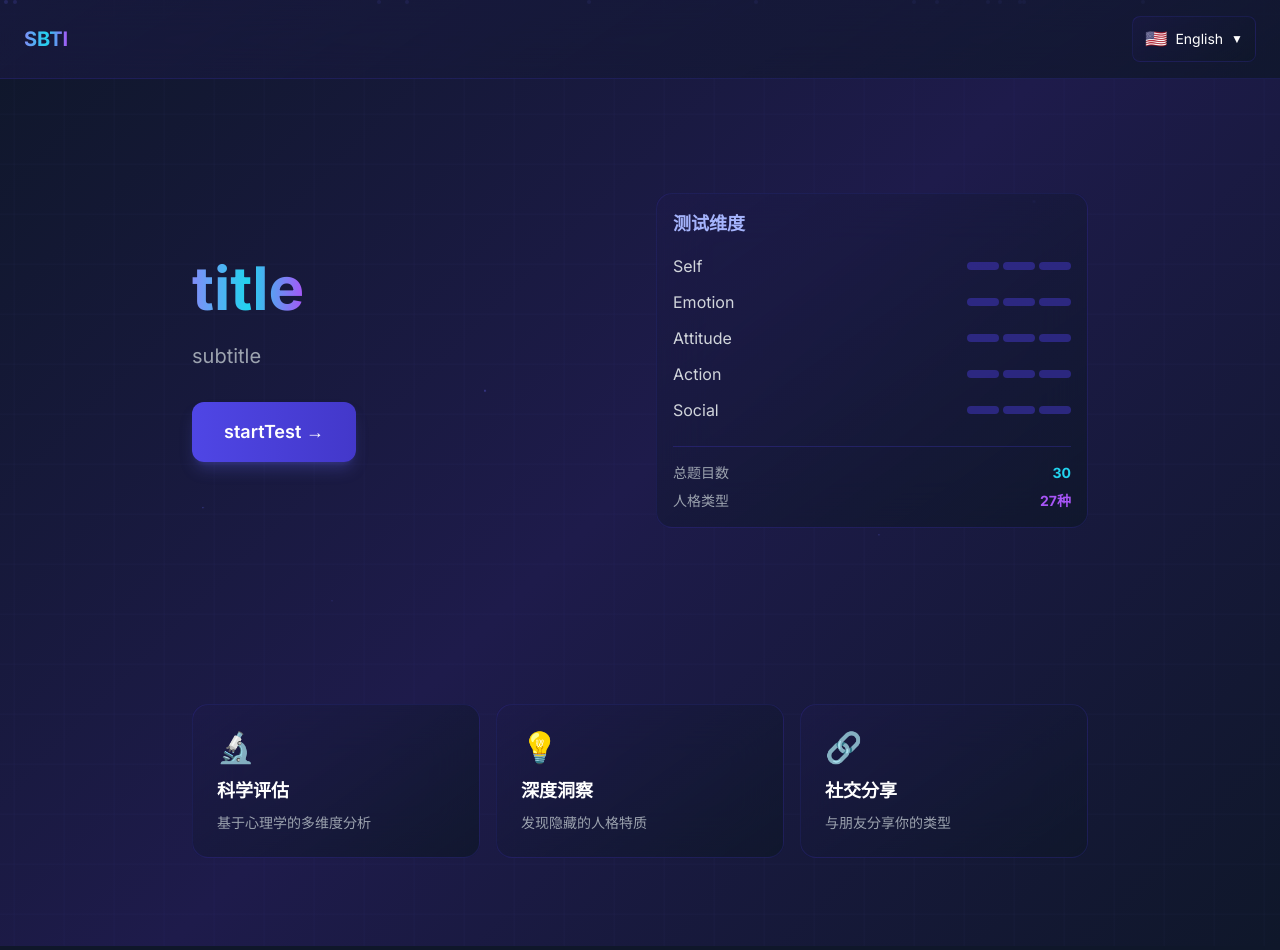
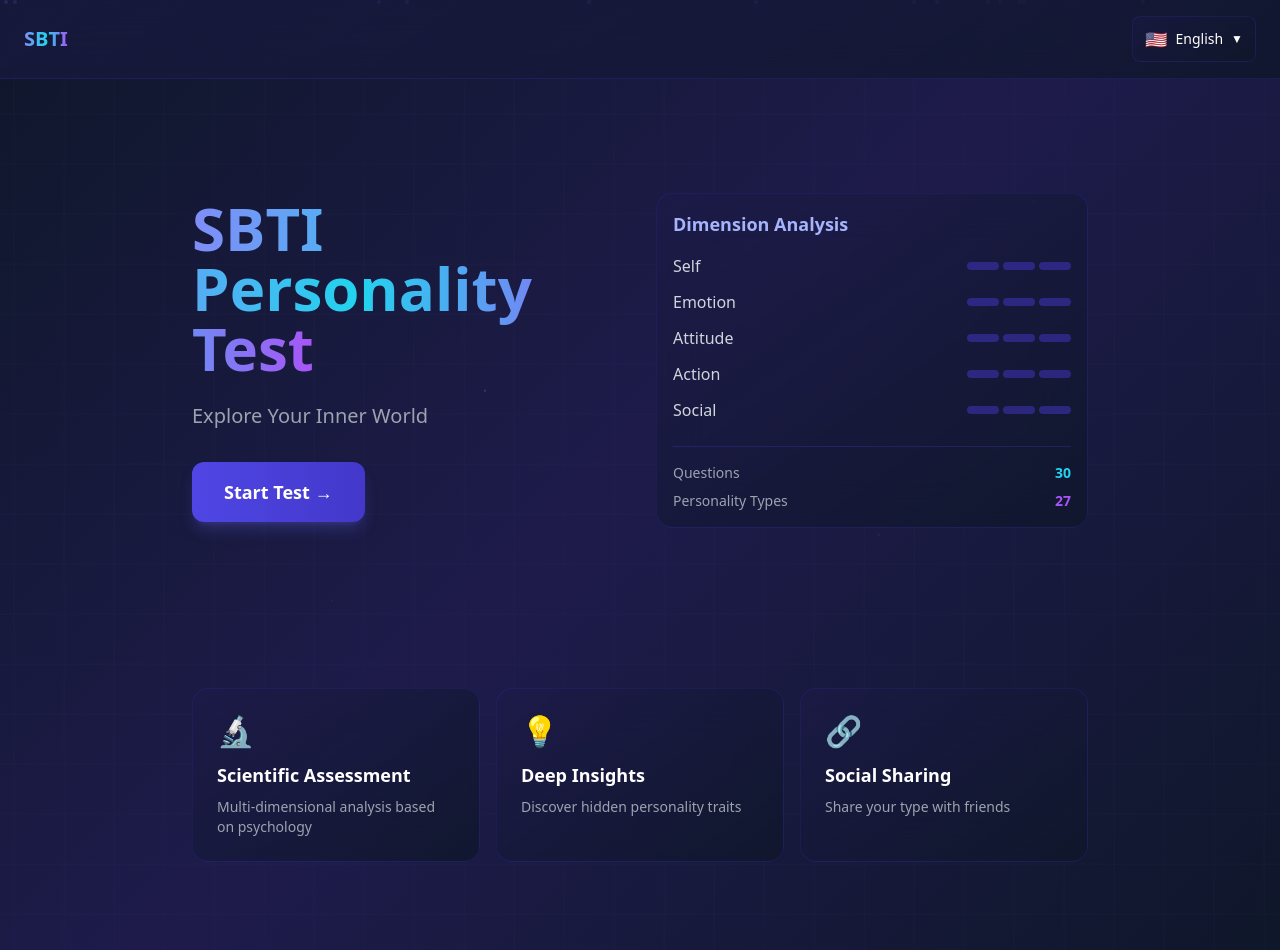
Before and after one commit to PrimeSite-K/sbti-personality-test, a Next.js app: page / in a window 1280 px wide. Built offline with nearby package versions, Linux system fonts and the light colour scheme.

Commit message:
fix: resolve hydration mismatch and translation issues

```diff
--- a/src/app/layout.tsx
+++ b/src/app/layout.tsx
@@ -1,18 +1,11 @@
+import Providers from './providers'
+import './globals.css'
 import type { Metadata } from 'next'
-import { Inter } from 'next/font/google'
-import './globals.css'
-import Providers from './providers'
-import { MediaNetScript } from '@/components/AdSense'
-
-const inter = Inter({ subsets: ['latin'] })
 
 export const metadata: Metadata = {
   title: 'SBTI Personality Test - Explore Your Inner World',
   description: 'Discover your unique personality type with our comprehensive 30-question assessment. 27 personality types, 5 language support.',
   keywords: 'SBTI, personality test, psychology, self-discovery, MBTI alternative',
-  verification: {
-    google: 'google-site-verification-code',
-  },
   other: {
     'google-adsense-account': 'ca-pub-9770495539213779',
   },
@@ -32,12 +25,9 @@ export default function RootLayout({
           crossOrigin="anonymous"
         />
       </head>
-      <body className={`${inter.className} min-h-screen bg-dark-500 text-white`}>
+      <body className="min-h-screen bg-dark-500 text-white antialiased">
         <Providers>
-          <div className="grid-background min-h-screen">
-            <MediaNetScript />
-            {children}
-          </div>
+          {children}
         </Providers>
       </body>
     </html>
--- a/src/app/page.tsx
+++ b/src/app/page.tsx
@@ -1,11 +1,11 @@
 'use client'
 
-import { useState, useEffect } from 'react'
+import { useState } from 'react'
 import { motion, AnimatePresence } from 'framer-motion'
 import LanguageSwitcher from '@/components/LanguageSwitcher'
 import TestPage from '@/components/TestPage'
 import ResultPage from '@/components/ResultPage'
-import { AdBanner, AdInFeed, SmartAd } from '@/components/AdSense'
+import { AdBanner } from '@/components/AdSense'
 import { useTranslation } from '@/lib/i18n'
 import questions from '@/data/questions.json'
 import personalityTypes from '@/data/personality-types.json'
@@ -16,29 +16,17 @@ export default function Home() {
   const [answers, setAnswers] = useState<Record<string, number>>({})
   const [result, setResult] = useState<string | null>(null)
 
-  // 计算维度得分
   const calculateResult = (answers: Record<string, number>) => {
     const dimensions: Record<string, number> = {}
-
-    // 初始化维度
     const dimList = ['S1', 'S2', 'S3', 'E1', 'E2', 'E3', 'A1', 'A2', 'A3', 'Ac1', 'Ac2', 'Ac3', 'So1', 'So2', 'So3']
     dimList.forEach(d => dimensions[d] = 0)
 
-    // 计算每个维度的平均分
     questions.forEach(q => {
       if (answers[q.id]) {
         dimensions[q.dim] = (dimensions[q.dim] || 0) + answers[q.id]
       }
     })
 
-    // 这里简化逻辑，实际应根据原网站的算法
-    // 根据得分判断人格类型
-    const scores = Object.entries(dimensions).map(([k, v]) => ({ dim: k, score: v }))
-
-    // 简化的类型判定逻辑
-    const avgScore = scores.reduce((a, b) => a + b.score, 0) / scores.length
-
-    // 基于特征的简单映射
     if (dimensions.S1 < 4) {
       if (dimensions.E1 < 4) return 'SOLO'
       return 'IMSB'
@@ -67,134 +55,81 @@ export default function Home() {
 
   return (
     <main className="relative min-h-screen">
-      {/* 背景粒子效果 */}
       <div className="particles-bg">
         {[...Array(20)].map((_, i) => (
-          <div
-            key={i}
-            className="particle"
-            style={{
-              left: `${Math.random() * 100}%`,
-              animationDelay: `${Math.random() * 15}s`,
-              animationDuration: `${10 + Math.random() * 10}s`,
-            }}
-          />
+          <div key={i} className="particle" style={{
+            left: `${Math.random() * 100}%`,
+            animationDelay: `${Math.random() * 15}s`,
+            animationDuration: `${10 + Math.random() * 10}s`,
+          }} />
         ))}
       </div>
 
-      {/* 导航栏 */}
       <nav className="fixed top-0 left-0 right-0 z-50 glass-card rounded-none border-t-0 border-x-0">
         <div className="max-w-7xl mx-auto px-6 py-4 flex justify-between items-center">
-          <motion.h1
-            className="text-xl font-bold glow-text cursor-pointer"
-            whileHover={{ scale: 1.05 }}
-            onClick={() => setStage('home')}
-          >
+          <motion.h1 className="text-xl font-bold glow-text cursor-pointer" onClick={() => setStage('home')}>
             SBTI
           </motion.h1>
           <LanguageSwitcher />
         </div>
       </nav>
 
-      {/* 主内容区 */}
       <div className="pt-20 pb-10 px-6">
         <AnimatePresence mode="wait">
           {stage === 'home' && (
-            <motion.div
-              key="home"
-              initial={{ opacity: 0, y: 20 }}
-              animate={{ opacity: 1, y: 0 }}
-              exit={{ opacity: 0, y: -20 }}
-              className="max-w-4xl mx-auto"
-            >
-              {/* 主视觉区 */}
+            <motion.div key="home" initial={{ opacity: 0, y: 20 }} animate={{ opacity: 1, y: 0 }} exit={{ opacity: 0, y: -20 }} className="max-w-4xl mx-auto">
               <div className="flex flex-col lg:flex-row gap-8 items-center min-h-[70vh]">
-                {/* 左侧：标题和开始按钮 */}
                 <div className="flex-1 text-center lg:text-left">
-                  <motion.h2
-                    className="text-5xl lg:text-6xl font-bold mb-6"
-                    initial={{ opacity: 0, x: -30 }}
-                    animate={{ opacity: 1, x: 0 }}
-                    transition={{ delay: 0.2 }}
-                  >
-                    <span className="glow-text">{t('title')}</span>
+                  <motion.h2 className="text-5xl lg:text-6xl font-bold mb-6">
+                    <span className="glow-text">{t('ui.title')}</span>
                   </motion.h2>
-                  <motion.p
-                    className="text-xl text-gray-400 mb-8"
-                    initial={{ opacity: 0, x: -30 }}
-                    animate={{ opacity: 1, x: 0 }}
-                    transition={{ delay: 0.3 }}
-                  >
-                    {t('subtitle')}
+                  <motion.p className="text-xl text-gray-400 mb-8">
+                    {t('ui.subtitle')}
                   </motion.p>
                   <motion.button
                     onClick={() => setStage('test')}
-                    className="glow-button px-8 py-4 rounded-xl text-lg font-semibold"
-                    initial={{ opacity: 0, y: 20 }}
-                    animate={{ opacity: 1, y: 0 }}
-                    transition={{ delay: 0.4 }}
+                    className="glow-button px-8 py-4 rounded-xl text-lg font-semibold cursor-pointer"
                     whileHover={{ scale: 1.05 }}
                     whileTap={{ scale: 0.95 }}
                   >
-                    {t('startTest')} →
+                    {t('ui.startTest')} →
                   </motion.button>
                 </div>
 
-                {/* 右侧：数据面板 */}
-                <motion.div
-                  className="flex-1 max-w-md w-full"
-                  initial={{ opacity: 0, x: 30 }}
-                  animate={{ opacity: 1, x: 0 }}
-                  transition={{ delay: 0.5 }}
-                >
+                <motion.div className="flex-1 max-w-md w-full">
                   <div className="data-panel">
-                    <h3 className="text-lg font-semibold mb-4 text-primary-300">测试维度</h3>
+                    <h3 className="text-lg font-semibold mb-4 text-primary-300">{t('ui.dimensions')}</h3>
                     <div className="space-y-3">
-                      {['S', 'E', 'A', 'Ac', 'So'].map((dim, i) => (
+                      {['S', 'E', 'A', 'Ac', 'So'].map(dim => (
                         <div key={dim} className="flex items-center justify-between">
                           <span className="text-gray-300">{t(`dimensions.${dim}.name`)}</span>
                           <div className="flex gap-1">
-                            {[1,2,3].map(n => (
-                              <div key={n} className="w-8 h-2 rounded bg-primary-700/50" />
-                            ))}
+                            {[1,2,3].map(n => <div key={n} className="w-8 h-2 rounded bg-primary-700/50" />)}
                           </div>
                         </div>
                       ))}
                     </div>
                     <div className="mt-6 pt-4 border-t border-primary-700/30">
                       <div className="flex justify-between text-sm">
-                        <span className="text-gray-400">总题目数</span>
+                        <span className="text-gray-400">Questions</span>
                         <span className="text-accent-cyan font-bold">30</span>
                       </div>
                       <div className="flex justify-between text-sm mt-2">
-                        <span className="text-gray-400">人格类型</span>
-                        <span className="text-accent-purple font-bold">27种</span>
+                        <span className="text-gray-400">Personality Types</span>
+                        <span className="text-accent-purple font-bold">27</span>
                       </div>
                     </div>
                   </div>
                 </motion.div>
               </div>
 
-              {/* 底部功能卡片 */}
               <div className="grid grid-cols-1 md:grid-cols-3 gap-4 mt-12">
-
-                {/* 广告位 - 信息流广告 (Google + Media.net) */}
-                <div className="col-span-full">
-                  <SmartAd type="infeed" showMediaNet={false} />
-                </div>
                 {[
-                  { title: '科学评估', desc: '基于心理学的多维度分析', icon: '🔬' },
-                  { title: '深度洞察', desc: '发现隐藏的人格特质', icon: '💡' },
-                  { title: '社交分享', desc: '与朋友分享你的类型', icon: '🔗' },
+                  { title: 'Scientific Assessment', desc: 'Multi-dimensional analysis based on psychology', icon: '🔬' },
+                  { title: 'Deep Insights', desc: 'Discover hidden personality traits', icon: '💡' },
+                  { title: 'Social Sharing', desc: 'Share your type with friends', icon: '🔗' },
                 ].map((card, i) => (
-                  <motion.div
-                    key={card.title}
-                    className="glass-card p-6 hover:border-primary-500/50 transition-all cursor-pointer"
-                    initial={{ opacity: 0, y: 20 }}
-                    animate={{ opacity: 1, y: 0 }}
-                    transition={{ delay: 0.6 + i * 0.1 }}
-                    whileHover={{ y: -5 }}
-                  >
+                  <motion.div key={card.title} className="glass-card p-6 hover:border-primary-500/50 transition-all cursor-pointer" whileHover={{ y: -5 }}>
                     <div className="text-3xl mb-3">{card.icon}</div>
                     <h4 className="font-semibold text-lg mb-2">{card.title}</h4>
                     <p className="text-gray-400 text-sm">{card.desc}</p>
@@ -205,27 +140,14 @@ export default function Home() {
           )}
 
           {stage === 'test' && (
-            <TestPage
-              key="test"
-              questions={questions}
-              onComplete={handleComplete}
-              onBack={() => setStage('home')}
-            />
+            <TestPage key="test" questions={questions} onComplete={handleComplete} onBack={() => setStage('home')} />
           )}
 
           {stage === 'result' && result && (
-            <ResultPage
-              key="result"
-              typeCode={result}
-              personalityTypes={personalityTypes}
-              answers={answers}
-              questions={questions}
-              onRetake={handleRetake}
-            />
+            <ResultPage key="result" typeCode={result} personalityTypes={personalityTypes} answers={answers} questions={questions} onRetake={handleRetake} />
           )}
         </AnimatePresence>
 
-        {/* 底部广告横幅 */}
         <div className="max-w-4xl mx-auto mt-12">
           <AdBanner format="horizontal" />
         </div>
--- a/src/app/providers.tsx
+++ b/src/app/providers.tsx
@@ -5,7 +5,9 @@ import { I18nProvider } from '@/lib/i18n'
 export default function Providers({ children }: { children: React.ReactNode }) {
   return (
     <I18nProvider>
-      {children}
+      <div className="grid-background min-h-screen">
+        {children}
+      </div>
     </I18nProvider>
   )
 }
```
